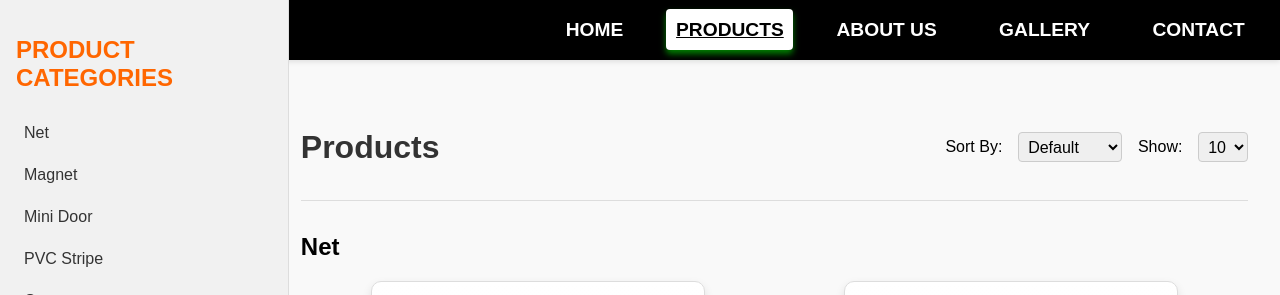
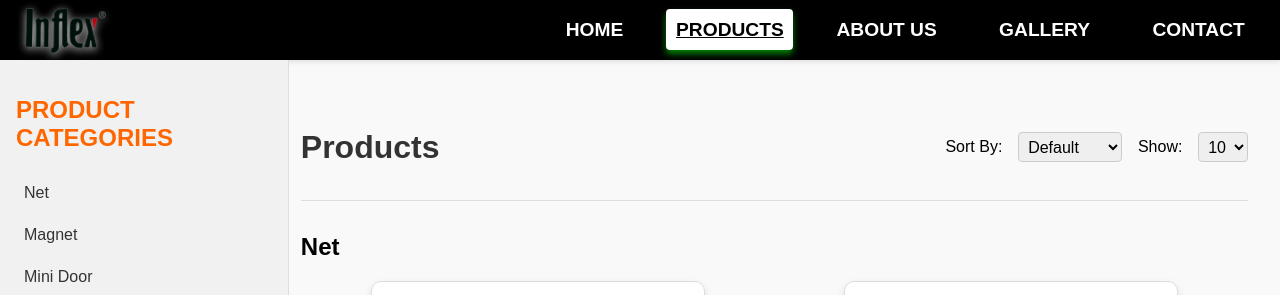
Before and after one commit to WenSuen/Infinity, a PHP site: page /products.html in a window 1280 px wide. Shown: the top 295 px of the page. Run offline with PHP 8.4, Linux system fonts and the light colour scheme.

Commit message:
fixing slightly overlapping sidebar with upper header bar

```diff
--- a/css/products.css
+++ b/css/products.css
@@ -18,9 +18,9 @@ body {
     padding: 1em;
     border-right: 1px solid #ddd;
     position: fixed;
-    top: 0;
+    top: 60px; /* Adjusted so it stays below the menu bar */
     left: 0;
-    height: 100vh; /* Full height */
+    height: calc(100vh - 60px); /* Adjust height to fit within viewport */
     overflow-y: auto; /* Scrollable if content overflows */
     z-index: 1000; /* Keeps it above other elements */
 }
```
